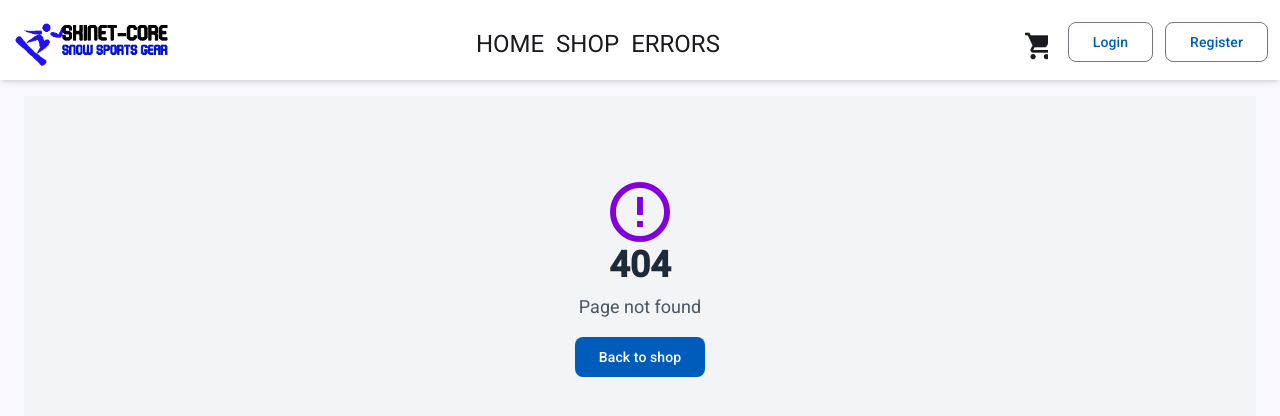
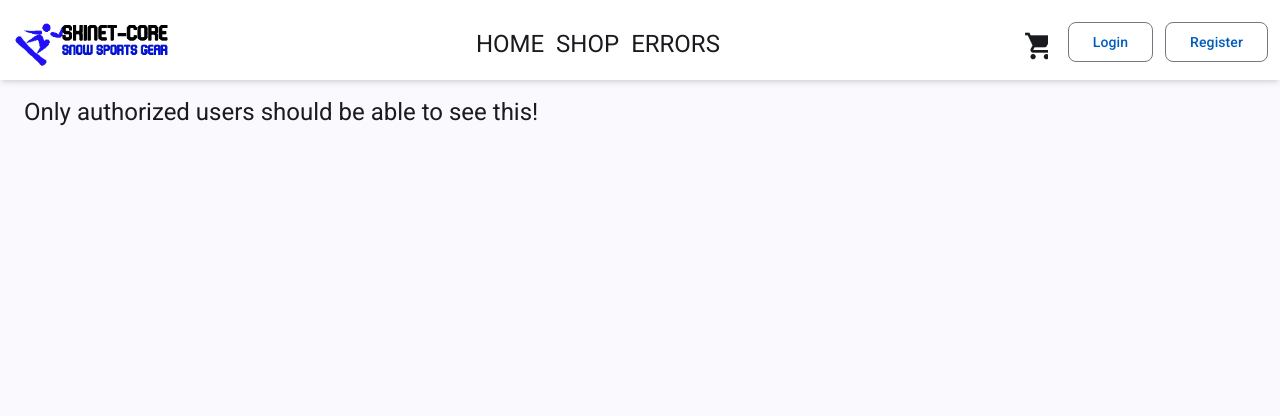
Before and after one commit to pravindesai0790/kitbox, an Angular app in the folder client/: page /checkout in a window 1280 px wide. Before the commit this address led to /not-found. Shown: the top 416 px of the page. Built offline with nearby package versions, Linux system fonts and the light colour scheme.

Commit message:
Added checkout component files

```diff
--- a/client/src/app/app.routes.ts
+++ b/client/src/app/app.routes.ts
@@ -6,12 +6,14 @@
 import { NotFoundComponent } from './shared/components/not-found/not-found.component';
 import { ServerErrorComponent } from './shared/components/server-error/server-error.component';
 import { CartComponent } from './features/cart/cart.component';
+import { CheckoutComponent } from './features/checkout/checkout.component';
 
 export const routes: Routes = [
     {path: '', component: HomeComponent},
     {path: 'shop', component: ShopComponent},
     {path: 'shop/:id', component: ProductDetailsComponent},
     {path: 'cart', component: CartComponent},
+    {path: 'checkout', component: CheckoutComponent},
     {path: 'test-error', component: TestErrorComponent},
     {path: 'not-found', component: NotFoundComponent},
     {path: 'server-error', component: ServerErrorComponent},
--- /dev/null
+++ b/client/src/app/core/services/checkout.service.ts
@@ -0,0 +1,6 @@
+import { Injectable } from '@angular/core';
+
+@Injectable({
+  providedIn: 'root',
+})
+export class CheckoutService {}
--- /dev/null
+++ b/client/src/app/features/checkout/checkout.component.html
@@ -0,0 +1,3 @@
+<div class="mt-5">
+    <h1 class="text-2xl">Only authorized users should be able to see this!</h1>
+</div>
```
Also changed, not shown: client/src/app/features/checkout/checkout.component.ts (added, +9 -0 lines), client/src/app/features/checkout/checkout.component.css (added).
